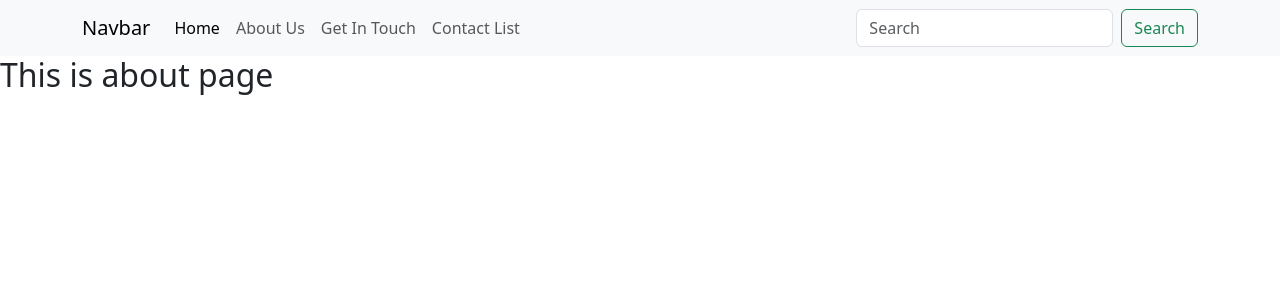
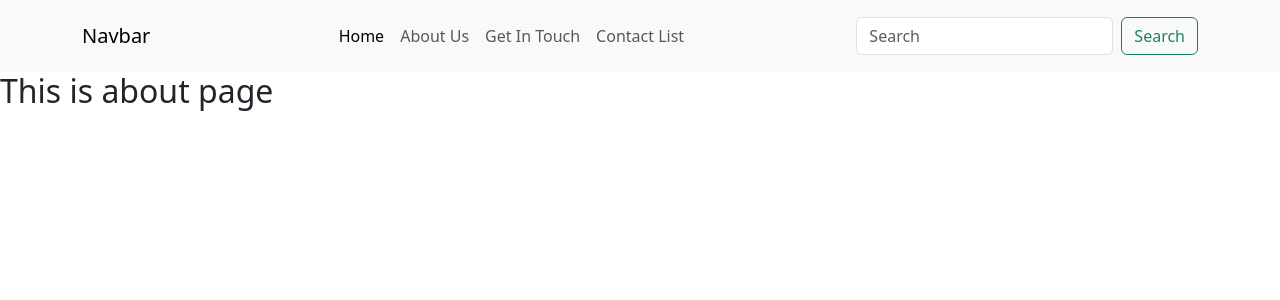
Before and after one commit to Zobair12/Django_Firstproject, a Django app: page /about/ in a window 1280 px wide. Shown: the top 300 px of the page. Run offline with Django 5.2, Linux system fonts and the light colour scheme; some libraries are stand-ins or nearby versions.

Commit message:
Navbar center

```diff
--- a/firstapp/templates/includes/header.html
+++ b/firstapp/templates/includes/header.html
@@ -1,13 +1,14 @@
 <nav class="navbar navbar-expand-lg bg-body-tertiary">
     <div class="container">
-        <a class="navbar-brand" href="/">Navbar</a>
+
         <button class="navbar-toggler" type="button" data-bs-toggle="collapse" data-bs-target="#navbarSupportedContent"
             aria-controls="navbarSupportedContent" aria-expanded="false" aria-label="Toggle navigation">
             <span class="navbar-toggler-icon"></span>
         </button>
-        <div class="collapse navbar-collapse" id="navbarSupportedContent">
-            <ul class="navbar-nav me-auto mb-2 mb-lg-0">
-                <li class="nav-item">
+        <div class="collapse navbar-collapse  navbar" id="navbarSupportedContent">
+             <a class="navbar-brand" href="/">Navbar</a>
+            <ul class="navbar-nav  mb-2 mb-lg-0">
+                <li class="nav-item nav">
                     <a class="nav-link active" aria-current="page" href="/">Home</a>
                 </li>
                 <li class="nav-item">
```
Also changed, not shown: firstapp/static/css/style.css (line endings or trailing spaces).
